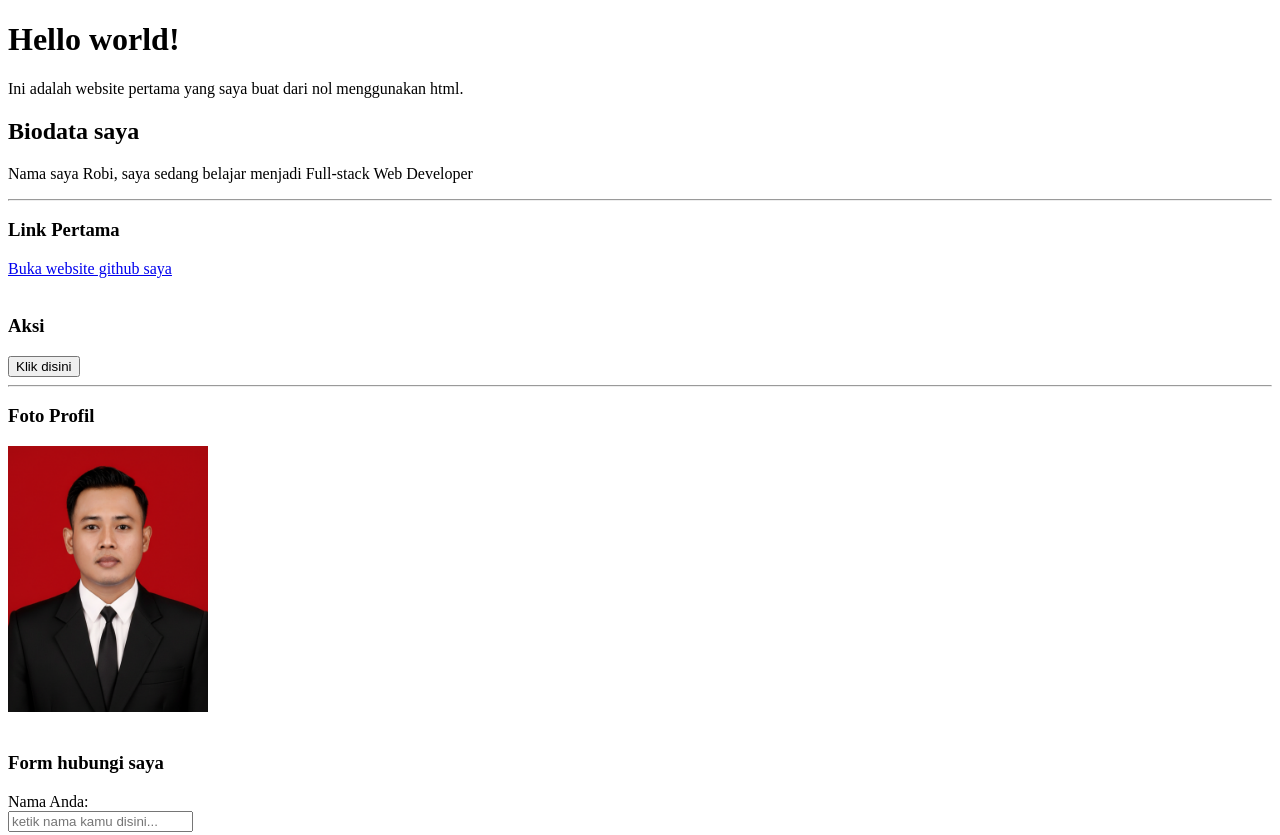
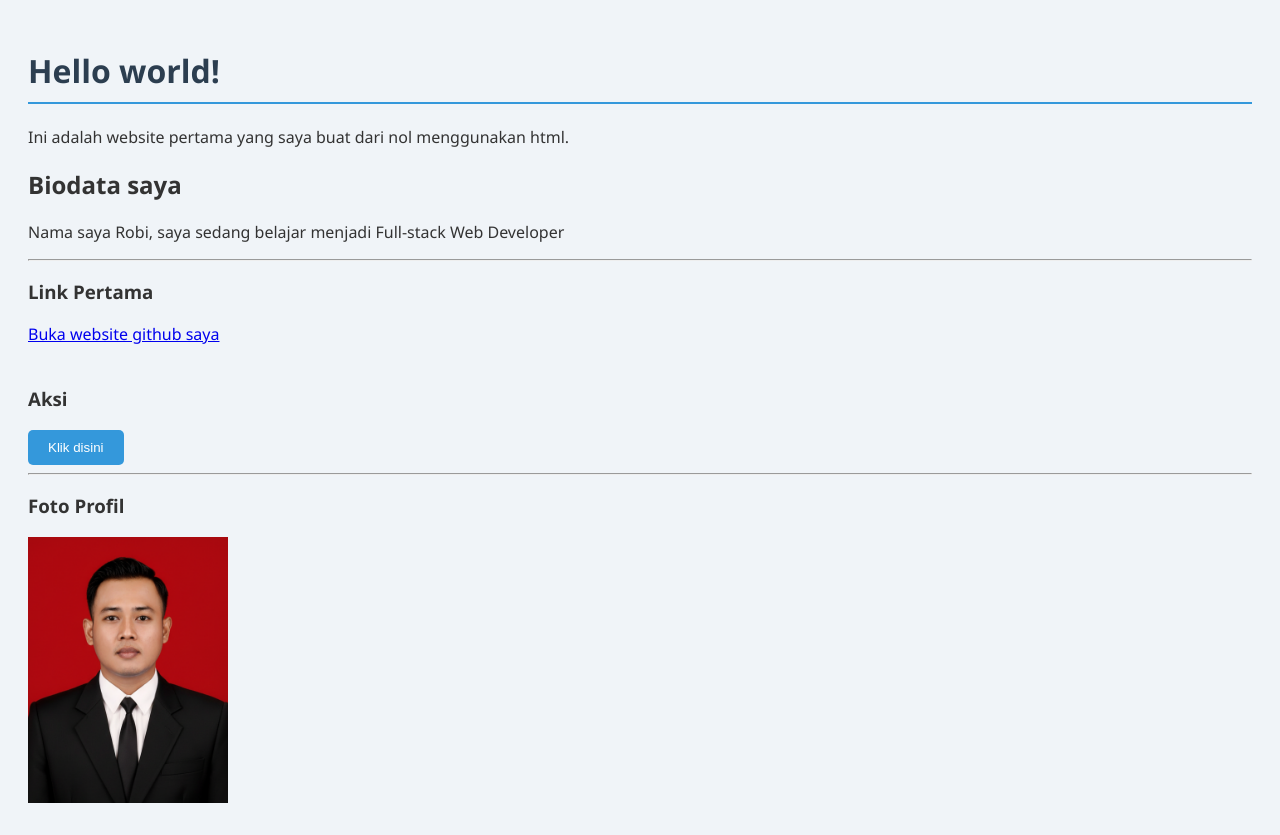
Before and after one commit to abdurrobielmansudri/bootcamp-fsd, a plain HTML site: page index.html in a window 1280 px wide. Shown: the top 835 px of the page. Drawn offline with Linux system fonts and the light colour scheme.

Commit message:
menambahkan file css pertama

```diff
--- a/index.html
+++ b/index.html
@@ -3,6 +3,7 @@
     <head>
         <meta charset="UTF-8">
         <title>Halaman Pertama Robi</title>
+        <link rel="stylesheet" href="style.css">
     </head>
     <body>
         <h1>Hello world!</h1>
--- /dev/null
+++ b/style.css
@@ -0,0 +1,29 @@
+/* 1. Mengubah latar belakang seluruh halaman dan jenis tulisan */
+body {
+    background-color: #f0f4f8; /* Warna abu-abu kebiruan yang lembut */
+    font-family: 'Segoe UI', Tahoma, Geneva, Verdana, sans-serif; /* Tulisan modern tanpa sirip */
+    color: #333333; /* Warna teks abu-abu gelap biar nyaman dibaca */
+    padding: 20px; /* Memberi jarak dalam agar teks tidak mepet ke pinggir layar */
+}
+
+/* 2. Mengubah warna dan gaya Judul Utama (h1) */
+h1 {
+    color: #2c3e50; /* Warna biru dongker elegan */
+    border-bottom: 2px solid #3498db; /* Memberi garis bawah hiasan berwarna biru */
+    padding-bottom: 10px;
+}
+
+/* 3. Membuat tombol (button) jadi keren seperti aplikasi modern */
+button {
+    background-color: #3498db; /* Warna tombol jadi biru */
+    color: white; /* Tulisan di dalam tombol jadi putih */
+    border: none; /* Menghilangkan garis pinggir bawaan yang kaku */
+    padding: 10px 20px; /* Membuat tombol jadi lebih gemuk/besar */
+    border-radius: 5px; /* Membuat sudut tombol jadi melengkung (tidak lancip) */
+    cursor: pointer; /* Mengubah kursor mouse jadi tanda jari menunjuk saat di atas tombol */
+}
+
+/* 4. Efek saat tombol disentuh mouse (Hover) */
+button:hover {
+    background-color: #2980b9; /* Birunya berubah jadi agak gelap saat disentuh */
+}
```
